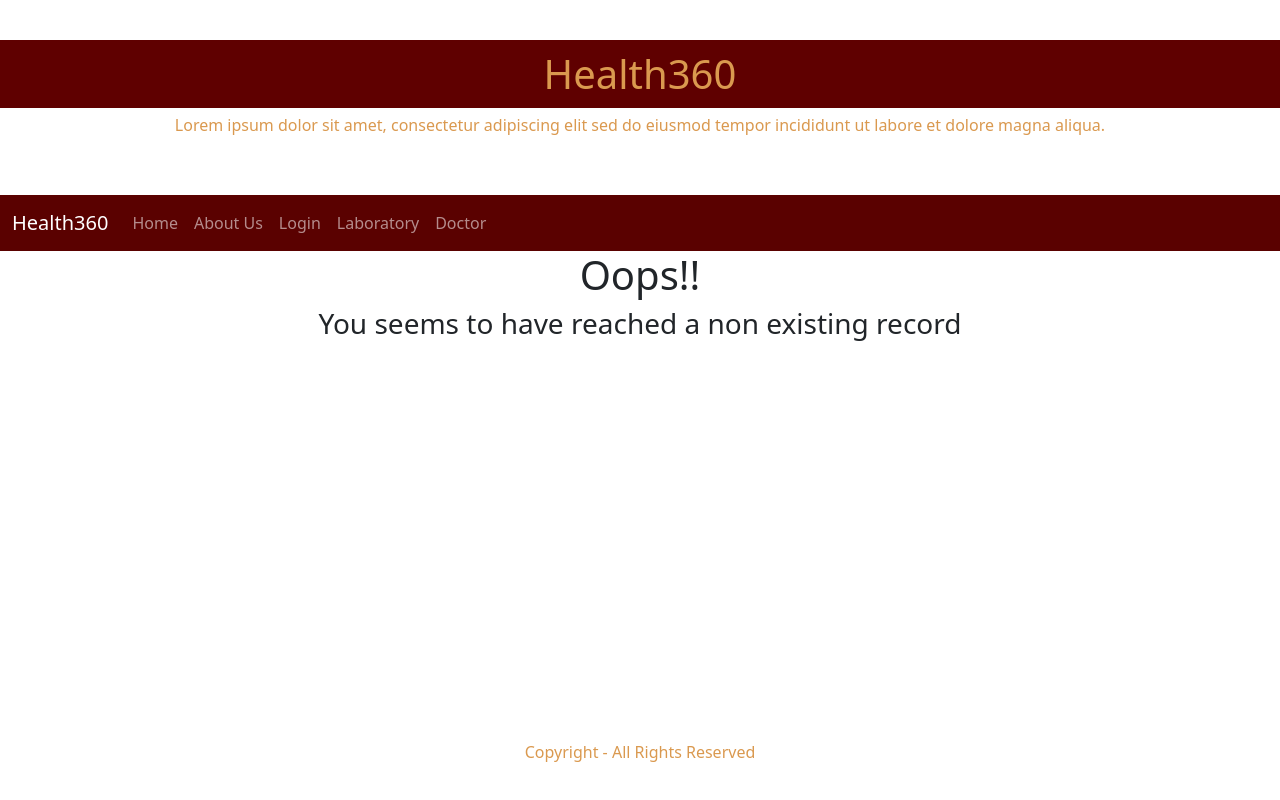
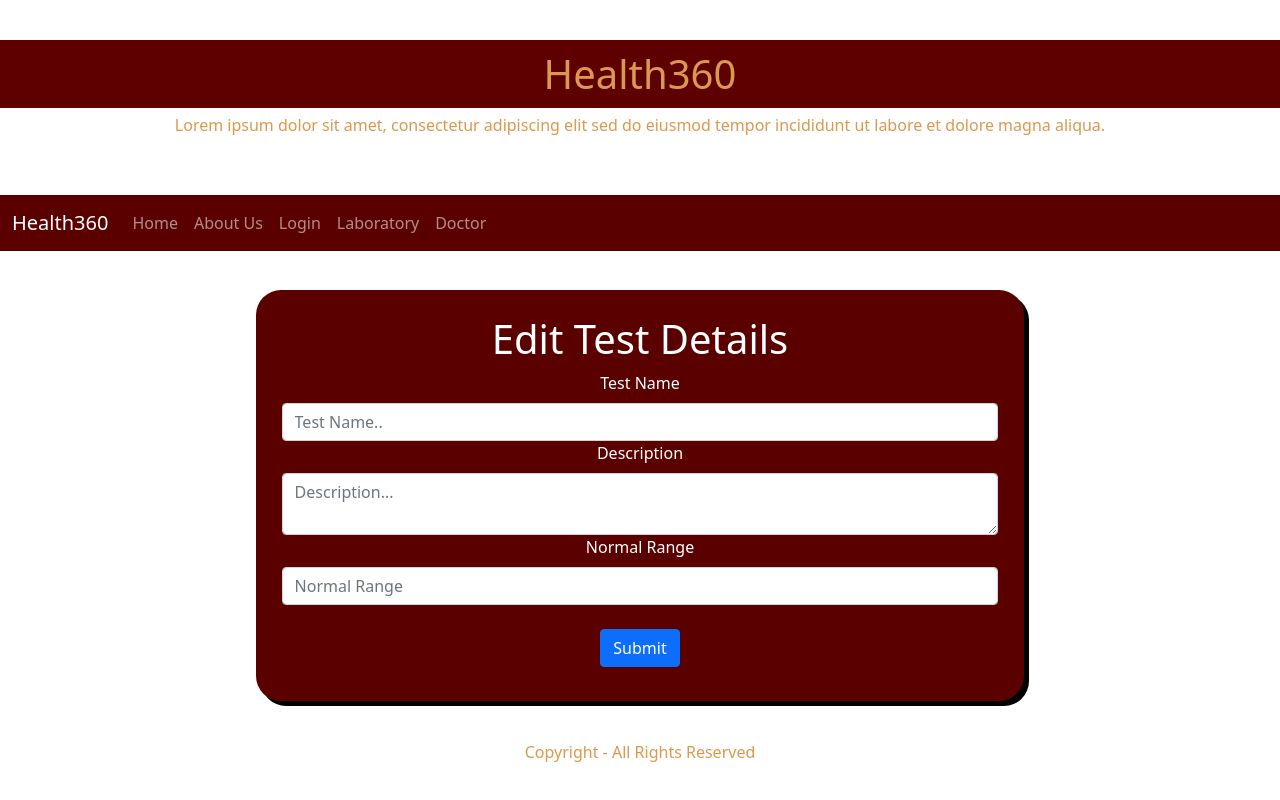
Before and after one commit to Faithinfotech-Training/Experion-Node-Team5, a React (Create React App) app in the folder Team5-CMS-Frontend/cms-app/: page /testedit/1 in a window 1280 px wide. Shown: the top 800 px of the page. Built offline with nearby package versions, Linux system fonts and the light colour scheme; no server answers.

Commit message:
New lab tech Files added

```diff
--- a/Team5-CMS-Frontend/cms-app/src/App.js
+++ b/Team5-CMS-Frontend/cms-app/src/App.js
@@ -20,7 +20,9 @@ import LabResults from "./Components/Doctor/LabResults";
 import MedicalHistory from "./Components/Doctor/MedicalHistory";
 import PatientDetails from "./Components/Doctor/PatientDetails";
 import TestList from './Components/Lab Technician/TestList';
-
+import ViewTestDetails from './Components/Lab Technician/ViewTestDetails';
+import AddTest from './Components/Lab Technician/AddTest';
+import EditTest from './Components/Lab Technician/EditTest';
 function App() {
   return (
     <div className="App">
@@ -90,8 +92,10 @@ function MyRouter() {
           <Route path="//labresults/:id" element={<LabResults />} />
           <Route path="//medicalhistory/:id" element={<MedicalHistory />} />
           <Route path="//patientdtails/:id" element={<PatientDetails />} />
-          <Route path="testdetails" element={<TestList/>}/>
-
+          <Route path="/testdetails" element={<TestList/>}/>
+          <Route path='/viewtestdetails/:id' element={<ViewTestDetails/>}/>
+            <Route path='/addtest' element={<AddTest/>}/>
+            <Route path='/testedit/:id' element={<EditTest/>}/>
         </Routes>
         <br />
         <br />
--- a/Team5-CMS-Frontend/cms-app/src/Components/Doctor/DrDash.js
+++ b/Team5-CMS-Frontend/cms-app/src/Components/Doctor/DrDash.js
@@ -1,4 +1,5 @@
-
+import { Button, Form } from "react-bootstrap";
+import "bootstrap/dist/css/bootstrap.min.css";
 import React, { useState } from "react";
 import './App.css'
 import { useNavigate } from "react-router-dom";
@@ -18,13 +19,7 @@ function DrDash() {
         </button>
         <br />
         <br />
-        <button
-          type="button"
-          variant="primary"
-          onClick={() => navigate(`/patients/${patient.id}`)}
-        >
-          Patient Record
-        </button>
+
       </div>
     </div>
   );
--- /dev/null
+++ b/Team5-CMS-Frontend/cms-app/src/Components/Lab Technician/AddTest.js
@@ -0,0 +1,58 @@
+import { Button, Form } from "react-bootstrap";
+import "bootstrap/dist/css/bootstrap.min.css";
+import React,{useState} from 'react'
+import axios from 'axios'
+import './LabTech.css'
+
+function AddTest() {
+
+    const [input,setInputs] = useState({})
+    const [submitted,setSubmitted] = useState(false)
+
+    function handleChange(event){
+        const name = event.target.name
+        const value = event.target.value
+
+        setInputs(values => ({...values,[name]:value}))
+    }
+
+    const handleSubmit = (event) => {
+        // console.log(staffs)
+        event.preventDefault()
+        setSubmitted(true)
+
+            axios
+                .post('http://localhost:4000/masterlabtests/',input)
+                .then(response => {
+                    console.log(response)
+                   window.location='/testdetails'
+                })
+                .catch(error => {
+                    console.log(error)
+                })
+               }
+
+
+
+
+  return (
+    <>
+      <div id="addtest">
+        <Form onSubmit={handleSubmit}>
+          <Form.Group  className="mb-2" controlId="mastertestupload" >
+              <Form.Label>Test Name</Form.Label>
+              <Form.Control type='text' placeholder='Test Name..' value={input.MasterLabTestName || ""} name='MasterLabTestName' onChange={handleChange}></Form.Control>
+              <Form.Label>Description</Form.Label>
+              <Form.Control as='textarea'  placeholder='Description...' value={input.Description || ""} name='Description' onChange={handleChange}></Form.Control>
+              <Form.Label>Normal Range</Form.Label>
+              <Form.Control type='text' placeholder='Normal Range' value={input.NormalRange || ""} name='NormalRange' onChange={handleChange}></Form.Control>
+              <br></br>
+              <Button variant='primary' type='submit'> Submit </Button>
+          </Form.Group>
+        </Form>
+      </div>
+    </>
+  );
+}
+
+export default AddTest;
--- /dev/null
+++ b/Team5-CMS-Frontend/cms-app/src/Components/Lab Technician/EditTest.js
@@ -0,0 +1,73 @@
+import { Button, Form } from "react-bootstrap";
+import "bootstrap/dist/css/bootstrap.min.css";
+import React,{useState,useEffect} from 'react'
+import axios from 'axios'
+import './LabTech.css'
+import { useParams } from "react-router";
+
+function EditTest() {
+
+    const [input,setInputs] = useState({})
+    const{id}=useParams()
+    useEffect(()=>  {
+        axios
+        .get(`http://localhost:4000/masterlabtests/${id}`)
+        .then(response => {
+          console.log('Fullfilled Promise')
+          console.log(response)
+          setInputs(response.data)
+        })
+      },[])
+
+
+
+    const [submitted,setSubmitted] = useState(false)
+
+    function handleChange(event){
+        const name = event.target.name
+        const value = event.target.value
+
+        setInputs(values => ({...values,[name]:value}))
+    }
+
+    const handleSubmit = (event) => {
+        // console.log(staffs)
+        event.preventDefault()
+        setSubmitted(true)
+
+            axios
+                .put(`http://localhost:4000/masterlabtests/${id}`,input)
+                .then(response => {
+                    console.log(response)
+                //    window.location='./testdetails'
+                })
+                .catch(error => {
+                    console.log(error)
+                })
+               }
+
+
+
+
+  return (
+    <>
+      <div id="addtest">
+          <h1>Edit Test Details</h1>
+        <Form onSubmit={handleSubmit}>
+          <Form.Group  className="mb-2" controlId="mastertestupdate" >
+              <Form.Label>Test Name</Form.Label>
+              <Form.Control type='text' placeholder='Test Name..' value={input.MasterLabTestName || ""} name='MasterLabTestName' onChange={handleChange}></Form.Control>
+              <Form.Label>Description</Form.Label>
+              <Form.Control as='textarea'  placeholder='Description...' value={input.Description || ""} name='Description' onChange={handleChange}></Form.Control>
+              <Form.Label>Normal Range</Form.Label>
+              <Form.Control type='text' placeholder='Normal Range' value={input.NormalRange || ""} name='NormalRange' onChange={handleChange}></Form.Control>
+              <br></br>
+              <Button variant='primary' type='submit'> Submit </Button>
+          </Form.Group>
+        </Form>
+      </div>
+    </>
+  );
+}
+
+export default EditTest;
--- a/Team5-CMS-Frontend/cms-app/src/Components/Lab Technician/LabTech.css
+++ b/Team5-CMS-Frontend/cms-app/src/Components/Lab Technician/LabTech.css
@@ -41,3 +41,15 @@ padding: 20px;
 border-radius: 25px;
 box-shadow: black 5px 5px;
 }
+#addtest{
+    background-color: rgb(90, 1, 0);
+    margin-top: 3%;
+    color: white;
+    width: 60%;
+    margin-left: 20%;
+    margin-right: 20%;
+    padding: 2%;
+    border-radius: 25px;
+    box-shadow: black 5px 5px ;
+
+}
--- a/Team5-CMS-Frontend/cms-app/src/Components/Lab Technician/LabTechHome.js
+++ b/Team5-CMS-Frontend/cms-app/src/Components/Lab Technician/LabTechHome.js
@@ -21,7 +21,7 @@ function LabTechHome() {
       </Link>
       <Link to='/testdetails'>
         <button type='button' className='labtech'>
-          <h2>Add Test Details</h2>
+          <h2>Test Details</h2>
         </button>
       </Link>
 
--- a/Team5-CMS-Frontend/cms-app/src/Components/Lab Technician/TestDetails.js
+++ b/Team5-CMS-Frontend/cms-app/src/Components/Lab Technician/TestDetails.js
@@ -9,12 +9,14 @@ function TestDetails(props){
         <h4>{props.details.MasterLabTestName}</h4>
         <h4></h4>
         <div>
-            {props.details}
+
         </div>
 
         <div >
-        <Link to={`/staffdetails/${props.details.id}`}><button type='button' id='details'>View Details</button></Link><>&nbsp;</>
+        <Link to={`/viewtestdetails/${props.details.MasterLabTestID}`}><button type='button' id='details'>View Details</button></Link><>&nbsp;</>
          </div>
+
+
     </div>
     </>)
 }
--- a/Team5-CMS-Frontend/cms-app/src/Components/Lab Technician/TestList.js
+++ b/Team5-CMS-Frontend/cms-app/src/Components/Lab Technician/TestList.js
@@ -1,14 +1,14 @@
 import axios from 'axios';
 import {useState,useEffect} from 'react';
 import TestDetails from './TestDetails';
-
+import {Link}   from 'react-router-dom';
 function TestList(){
 
     const[inputs, setInputs]    =   useState([])
 
     useEffect(() => {
         axios
-        .get(' http://localhost:4000//masterlabtests')
+        .get('http://localhost:4000/masterlabtests')
         .then((response) => {
             console.log("Promise was fullfilles")
             console.log(response)
@@ -17,7 +17,7 @@ function TestList(){
     }, [])
 
     return(<>
-        <div id='staff-container'>
+        <div id='test-container'>
             <h1 style={{textAlign:'center'}}>Test</h1>
             <ul id='test-item'>
                 {inputs.map(test =>
@@ -28,6 +28,9 @@ function TestList(){
                     </li>
                     )}
             </ul>
+            <div>
+             <Link to='/addtest'><button><h2>Add Test</h2></button></Link>
+         </div>
         </div>
     </>)
 }
--- /dev/null
+++ b/Team5-CMS-Frontend/cms-app/src/Components/Lab Technician/ViewTestDetails.js
@@ -0,0 +1,75 @@
+import {useState,useEffect} from 'react';
+import {useParams} from 'react-router-dom';
+import { useNavigate } from 'react-router';
+
+import axios from 'axios'
+
+
+
+
+
+
+function ViewTestDetails(){
+    const[input, setInputs]    =   useState([])
+    const{id}= useParams()
+    const navigate= useNavigate()
+
+    useEffect(() => {
+        axios
+        .get( `http://localhost:4000/masterlabtests/${id}`)
+        .then((response) => {
+            console.log("Promise was fullfilles")
+            console.log(response)
+            setInputs(response.data)
+        })
+    }, [])
+
+return(<>
+ <div id='test-container'>
+
+           <h2>{input.MasterLabTestName}<>&nbsp;</></h2>
+           <h2></h2>
+           <h2>{input.Description}</h2>
+           <h2>{input.NormalRange}</h2>
+
+           <div><button type='button' id="delete" onClick={()=>DeleteStaff(input.MasterLabTestID)}>Delete</button><>&nbsp;</>
+           <button type='button' id="edit" onClick={()=>navigate(`/testedit/${input.MasterLabTestID}`)}>Edit</button>
+           </div>
+           <div>
+            <br></br>
+
+
+           </div>
+           </div>
+</>)
+
+}
+
+function DeleteStaff(id){
+
+    axios
+    .delete( `http://localhost:4000/masterlabtests/${id}`)
+    .then((response) => {
+        console.log("Promise was fullfilles")
+        console.log(response)
+
+
+    })
+    alert(`${id} Deleted`)
+    //  window.location='/testdetails'
+
+}
+
+
+
+
+
+
+
+
+
+
+
+
+
+export default ViewTestDetails;
```
Also changed, not shown: 1 other file (tests, documents, lock files or other folders).
